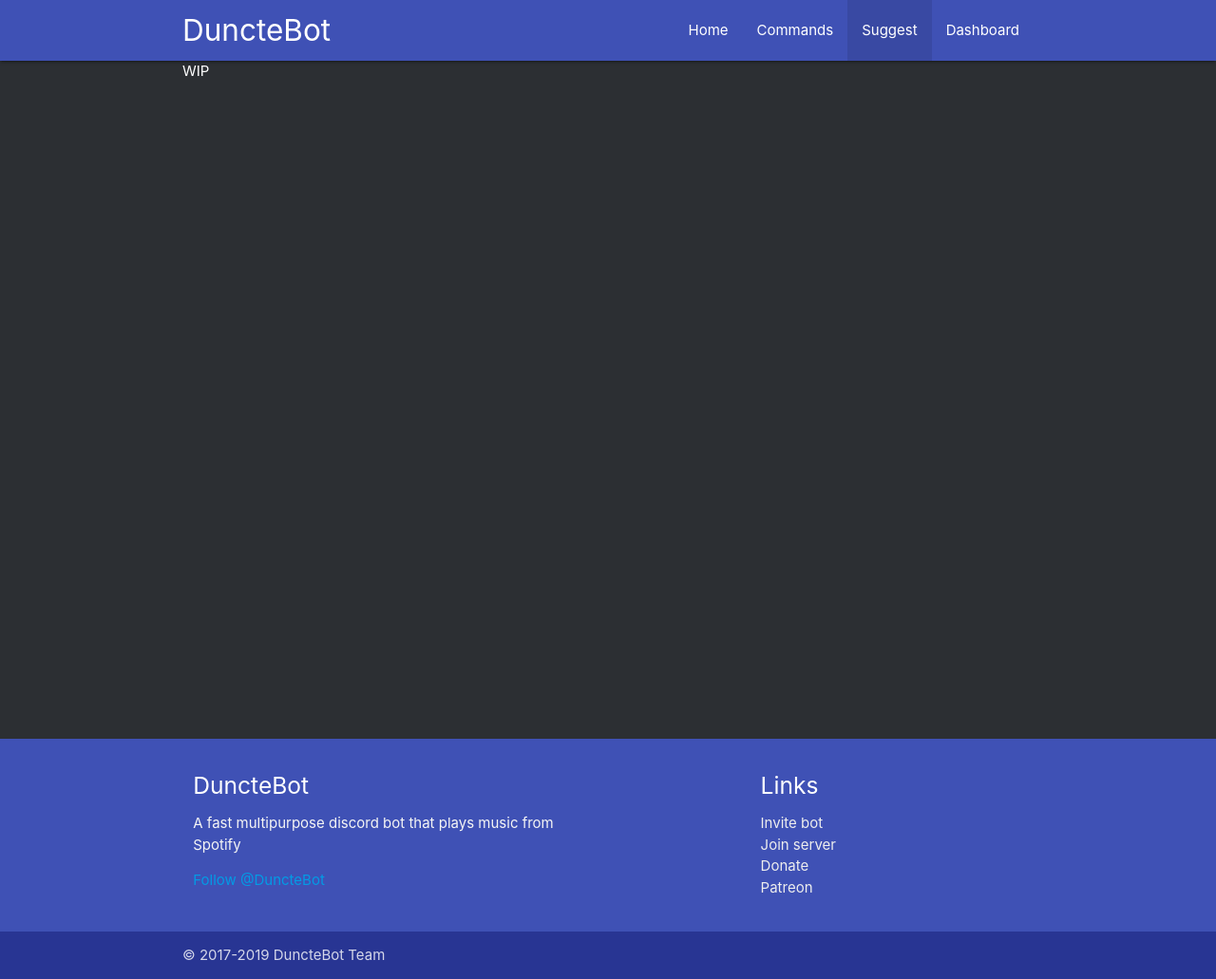
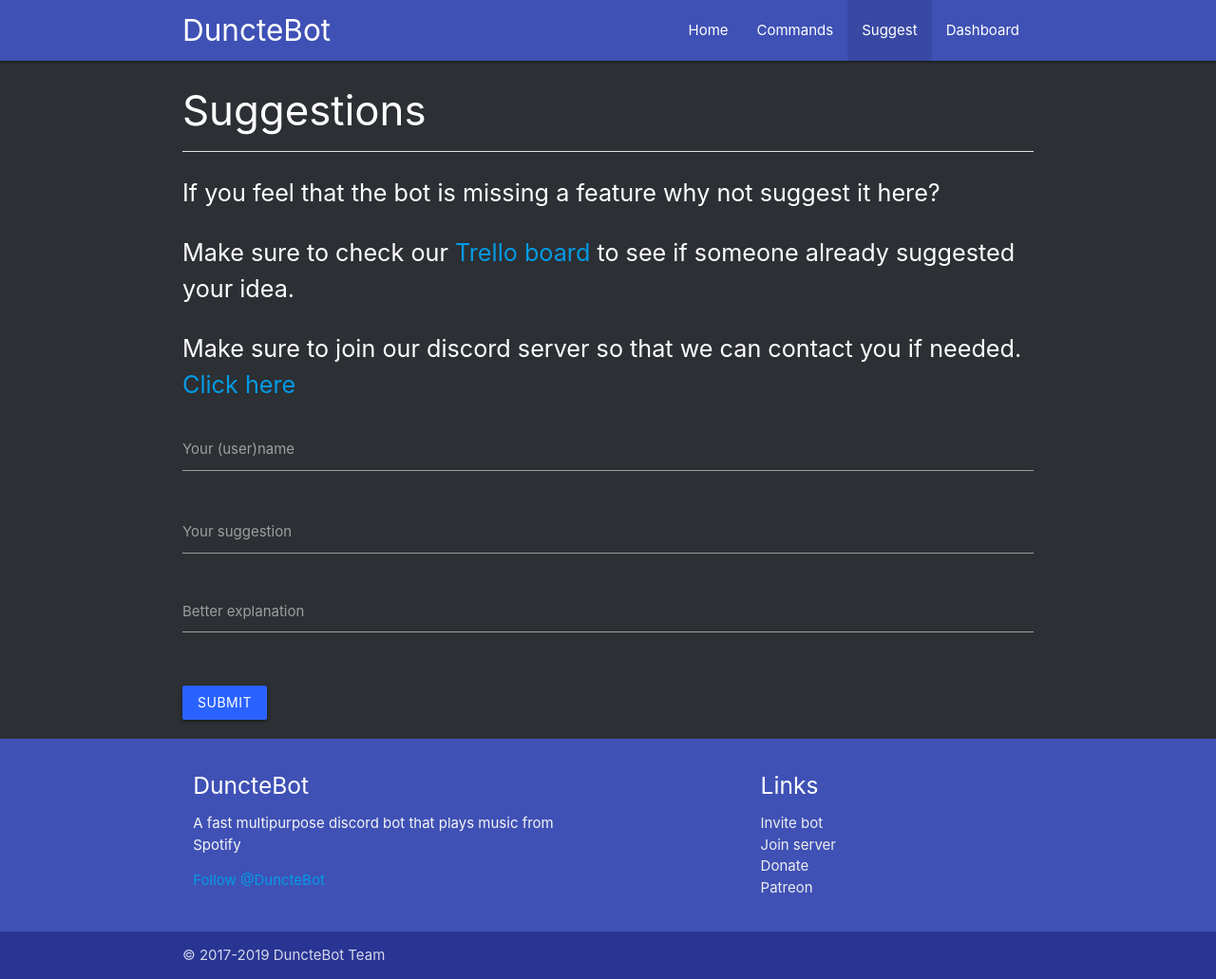
Before and after one commit to DuncteBot/dunctebot.github.io, a Jekyll site: the page built from suggest.html, in a window 1280 px wide and 1031 px high. Shown: the whole window at 95% size. Built offline with Jekyll 4.4.1, drawn with Linux system fonts in a browser that asks for light colours; comment, search, counter and statistics services are not loaded.

Commit message:
Add suggest page

```diff
--- a/_config.yml
+++ b/_config.yml
@@ -26,6 +26,9 @@ url: "" # the base hostname & protocol for your site, e.g. http://example.com
 twitter_username: DuncteBot
 github_username:  DuncteBot
 
+# Stuff to post to the api
+chapta_sitekey: 6LfjTkcUAAAAAEmamxPpg5GrcS0n5Mb9_OQp96Sz
+
 # Build settings
 #markdown: kramdown
 #theme: minima
--- a/suggest.html
+++ b/suggest.html
@@ -3,4 +3,50 @@ layout: default
 title: Leave a suggestion
 ---
 
-WIP
+<div class="row col s12 flow-text">
+    <div class="rowInner">
+        <h3>Suggestions</h3>
+        <div class="divider"></div>
+        <p>If you feel that the bot is missing a feature why not suggest it here?</p>
+        <p>Make sure to check our <a href="https://trello.com/b/iSaxpcGR/skybot-suggestions" target="_blank">Trello
+            board</a> to see if someone already suggested your idea.</p>
+        <p>Make sure to join our discord server so that we can contact you if needed.
+            <a href="{{ site.guild_invite }}" target="_blank">Click here</a></p>
+
+        <form id="quotesForm" action="" method="post" autocomplete="off">
+            <div class="input-field">
+                <input type="text" pattern=".*#[0-9]{4}" class="input-field validate" name="name" id="name"
+                       required/>
+                <label for="name">Your (user)name</label>
+                <span class="helper-text" data-error="A discord tag usually contains a # (example duncte123#1245)"
+                      data-success=""></span>
+            </div>
+
+            <div class="input-field">
+                <input type="text" class="input-field validate " name="sug" data-length="100" maxlength="100"
+                       id="sug" required/>
+                <label for="sug">Your suggestion</label>
+            </div>
+
+            <div class="row">
+                <div class="input-field col s12">
+                    <textarea id="textarea1" name="desc" class="materialize-textarea validate "></textarea>
+                    <label for="textarea1">Better explanation</label>
+                </div>
+            </div>
+
+            <button class="btn waves-effect waves-light waves-ripple blue accent-4 g-recaptcha"
+                    data-sitekey="{{ site.chapta_sitekey }}"
+                    data-callback="submitForm">Submit
+            </button>
+            <span id="msg" class="fadeOut"></span>
+        </form>
+    </div>
+</div>
+
+<script src="https://www.google.com/recaptcha/api.js"></script>
+<script>
+    function submitForm(token) {
+        document.getElementById("quotesForm").submit();
+    }
+</script>
```
